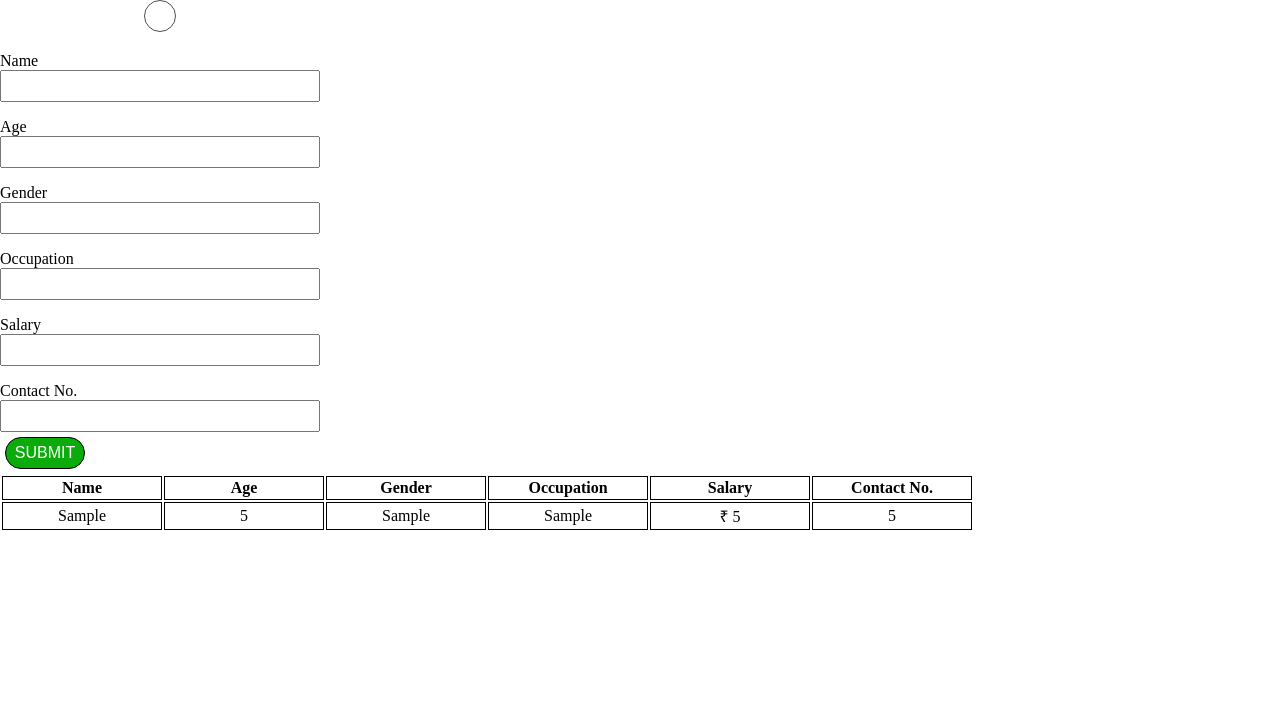
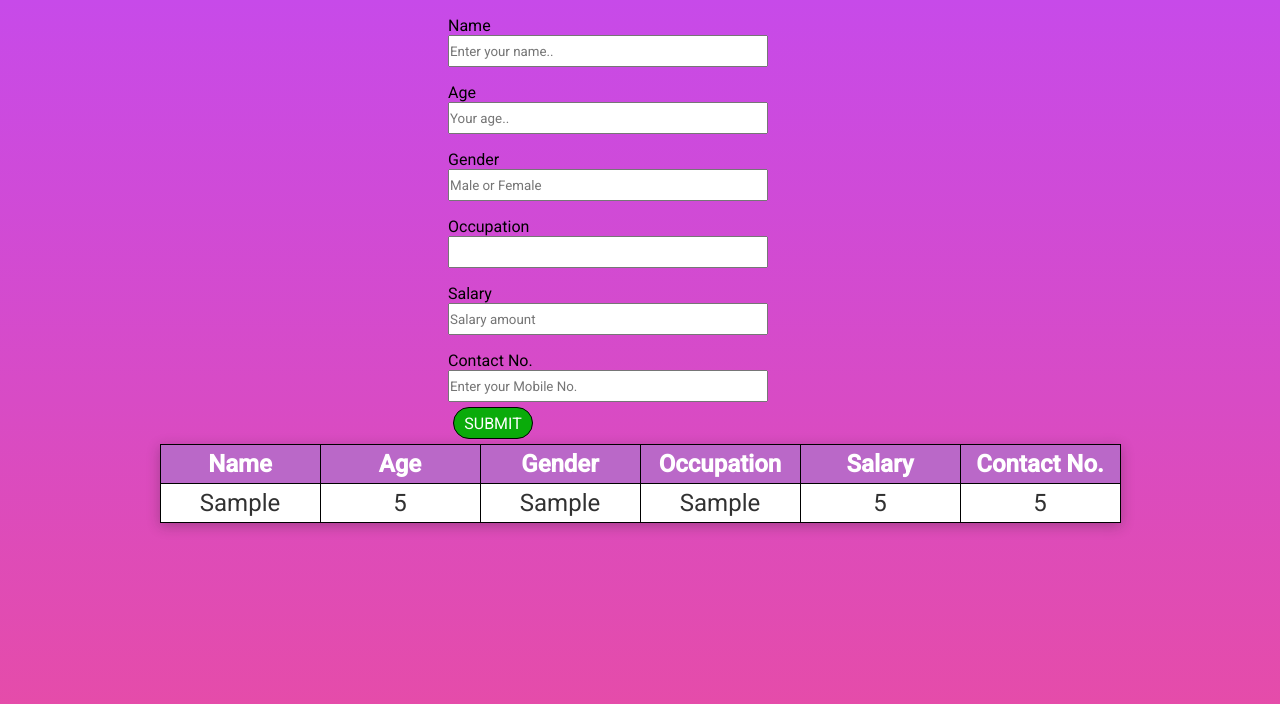
Before and after one commit to sherawat-Lokesh/task-2, a plain HTML site: page index.html in a window 1280 px wide. Both pictures are taken after typing "Sample", "5", "Sample", "Sample", "5", "5" into the empty fields and a click on the button "SUBMIT". Drawn offline with Linux system fonts and the light colour scheme.

Commit message:
adding style 😐

```diff
--- a/index.html
+++ b/index.html
@@ -5,13 +5,11 @@
     <meta http-equiv="X-UA-Compatible" content="IE=edge">
     <meta name="viewport" content="width=device-width, initial-scale=1.0">
     <title>Task 2</title>
-
     <link rel="stylesheet" href="style.css">
 
     <script defer src="main.js"></script>
-    <script defer src="tables.js"></script>
 </head>
 <body>
-<input type="radio" value="men" >
+
 </body>
 </html>
--- a/main.js
+++ b/main.js
@@ -1,11 +1,13 @@
 "use strict "
 
 const body=document.querySelector('body')
+const container=document.createElement('div')
+body.appendChild(container)
 const div1=document.createElement('div')
 div1.classList.add('section-1')
-body.appendChild(div1)
-
-const labelsArr = ['Name','Age','Gender','Occupation','Salary','Contact No.'];
+container.appendChild(div1)
+container.classList.add('container')
+const labelsArr = [{name:'Name',type:'text',placeholder:'Enter your name..'},{name:'Age',type:'number',placeholder:'Your age..'},{name:'Gender',type:'text',placeholder:'Male or Female'},{name:'Occupation',type:'text',placeholder:''},{name:'Salary',type:'number',placeholder:'Salary amount'},{name:'Contact No.',type:'number',placeholder:'Enter your Mobile No.'}];
 const labelArrLength = labelsArr.length;
 
 
@@ -14,13 +16,15 @@ labelsArr.forEach((val,i)=>{
 
     const labels = document.createElement('label');
     labels.classList.add('label');
-    labels.innerText =`${val}`;
+    labels.innerText =`${val.name}`;
 
     const inputField = document.createElement('input');
-    inputField.type='text';
+    inputField.type=`${val.type}`;
+
     inputField.classList.add(`input`);
     inputField.classList.add(`input${i}`);
     inputField.setAttribute('required','')
+    inputField.setAttribute('placeholder',`${val.placeholder}`)
 
 
     div1.insertAdjacentElement('beforeend',labels);
@@ -31,7 +35,7 @@ const submitBtn = document.createElement('button');
 submitBtn.innerText ='SUBMIT';
 submitBtn.classList.add('btn');
 
-div1.insertAdjacentElement('afterend',submitBtn)
+div1.insertAdjacentElement('beforeend',submitBtn)
 
 
 
@@ -57,7 +61,7 @@ document.querySelector('.btn').addEventListener('click',()=>{
             ,age:`${ in1.value}`
             ,gender: `${in2.value}`
             ,occupation:`${in3.value}`
-            ,salary:`₹ ${in4.value}`
+            ,salary:`${in4.value}`
             ,contactNo:`${in5.value}`
         }
         a.push(obj)
@@ -76,3 +80,39 @@ window.onload=()=>{
     }
 
 }
+
+
+const div2=document.createElement('div')
+div2.classList.add('tables-sec')
+container.insertAdjacentElement('beforeend',div2)
+function runWhenCalled(){
+    div2.innerHTML=''
+    const table=document.createElement('table');
+    const thead=document.createElement('thead');
+
+////////////////////////////////////////////////////////////////////////////////////////////////////////////////////////
+        labelsArr.forEach((val)=>{
+                const th=document.createElement('th');
+                th.innerText = `${val.name}`
+                thead.insertAdjacentElement('beforeend',th)
+                table.insertAdjacentElement('beforeend',thead)
+            });
+
+
+        b=JSON.parse(localStorage.getItem('keyData'));
+            if(b==null)return
+                b.forEach((val)=>{
+                    const header=document.createElement('tr')
+                    Object.values(val).forEach(run=>{
+                        const tdata=document.createElement('td');
+                        tdata.innerText=`${run}`
+                        header.appendChild(tdata)
+                    })
+
+                table.insertAdjacentElement('beforeend',header);
+                div2.insertAdjacentElement('afterbegin',table);
+
+            })
+}
+
+runWhenCalled()
--- a/style.css
+++ b/style.css
@@ -1,23 +1,46 @@
+@import url('https://fonts.googleapis.com/css2?family=Roboto:wght@300;400;500&display=swap');
 *{
     margin: 0;
     padding: 0;
     box-sizing: border-box;
-    width: fit-content;
-
+    font-family: var(--font-1);
 }
 
 :root{
     --white:white;
     --green:rgb(10, 171, 10);
     --black:black;
+    --font-1: 'Roboto', sans-serif;
+}
+body{
+    background: rgb (233,76, 161);
+background: -moz-linear-gradient(90deg, rgba(233,76,161,1) 0%, rgba(199,74,233,1) 100%);
+background:-webkit-linear-gradient(90deg, rgba(233,76,161,1) 0%, rgba(199,74,233,1) 100%);
+background: linear-gradient (90deg, rgba(233,76,161,1) 0%, rgba(199,74, 233,1) 100%);
+background-repeat: no-repeat;
+height: 100vh;
+/* filter: progid:DXImageTransform.Microsoft.gradient(startColorstr="#e94cal",endColorstr="#c74ae9", GradientType=1); */
 }
 
 
 .section-1{
     display: flex;
     flex-direction: column;
+    margin:0px 35vw 0px;
 
 }
+.tables-sec{
+    display: flex;
+    align-items: center;
+    justify-content: center;
+    font-size: 1.5rem !important;
+
+}
+.btn{
+  margin: 0px 50% 0px;
+}
+
+
 
 
 label{
@@ -31,13 +54,30 @@ input{
 table{
     display: block;
     text-align: center;
+    background:var(--white);
+    border-collapse: collapse;
+    border-spacing: 0;
+    box-shadow: 0 3px 12px rgba(32,32,32,.3);
 }
 th,td{
-    border: 1px solid var(--black);
-    padding-top: 2px;
-    padding-bottom: 2px;
+    border: 0.5px solid var(--black);
+    /* padding-top: 5px; */
+    /* padding-bottom: 5px; */
+    padding:5px 10px 5px;
     width: 10rem;
 
+
+}
+
+th{
+    background: #ba68c8;
+    color: var(--white);
+}
+td{
+    color: rgb(49, 49, 49);
+}
+tr:nth-child(odd){
+    background-color: #eeeeee;
 }
 .btn{
     width: 5rem;
--- a/tables.js
+++ /dev/null
@@ -1,34 +0,0 @@
-const div2=document.createElement('div')
-div2.classList.add('tables-sec')
-submitBtn.insertAdjacentElement('afterend',div2)
-function runWhenCalled(){
-    div2.innerHTML=''
-    const table=document.createElement('table');
-    const thead=document.createElement('thead');
-
-////////////////////////////////////////////////////////////////////////////////////////////////////////////////////////
-        labelsArr.forEach((val)=>{
-                const th=document.createElement('th');
-                th.innerText = `${val}`
-                thead.insertAdjacentElement('beforeend',th)
-                table.insertAdjacentElement('beforeend',thead)
-            });
-
-
-        b=JSON.parse(localStorage.getItem('keyData'));
-            if(b==null)return
-                b.forEach((val)=>{
-                    const header=document.createElement('tr')
-                    Object.values(val).forEach(run=>{
-                        const tdata=document.createElement('td');
-                        tdata.innerText=`${run}`
-                        header.appendChild(tdata)
-                    })
-
-                table.insertAdjacentElement('beforeend',header);
-                div2.insertAdjacentElement('afterbegin',table);
-
-            })
-}
-
-runWhenCalled()
```
